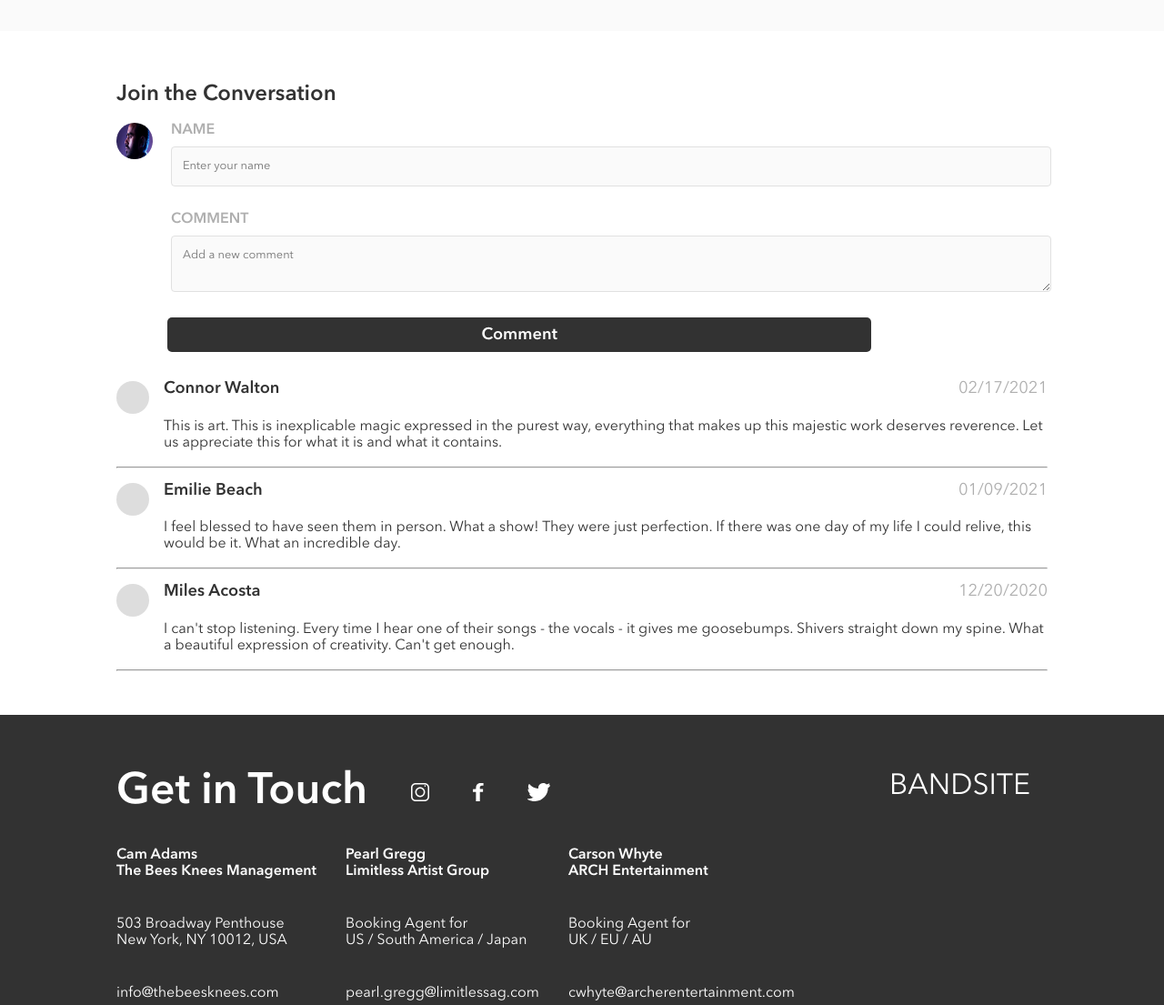
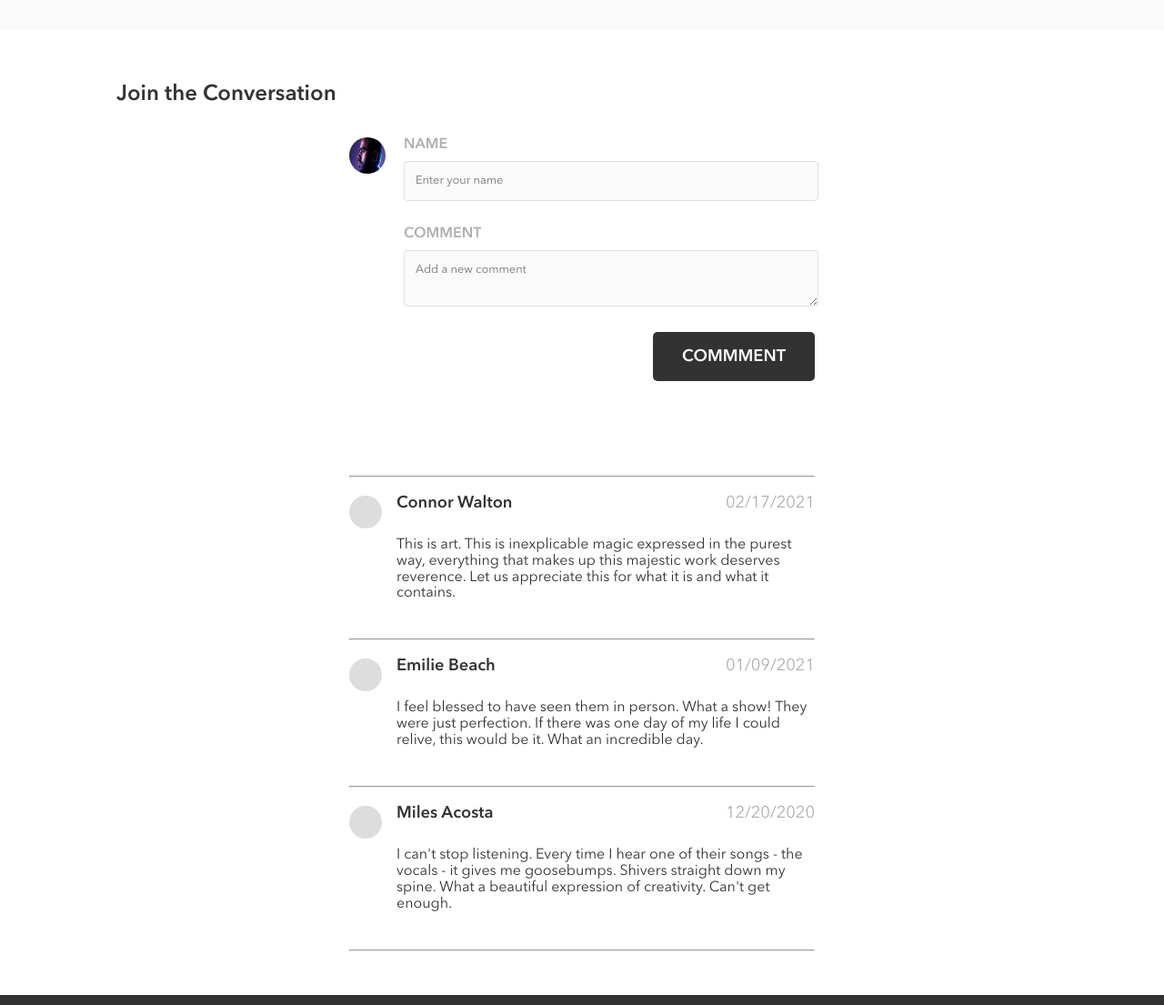
Before and after one commit to zachrihall/zachri-hall-band-site, a plain HTML site: page index.html in a window 1280 px wide. Shown: the part 3400-4505 px from the top of the page at 91% size. Drawn offline with Linux system fonts and the light colour scheme.

Commit message:
added default shows and comments

```diff
--- a/index.html
+++ b/index.html
@@ -92,6 +92,7 @@
 
     <section class="reviews">
         <h1 class="reviews__title">Join the Conversation</h1>
+        <div class="reviews__content">
             <div class="reviews__write-comment">
                 <img src="./assets/images/Mohan-muruge.jpg" alt="" class="reviews__write-comment-user-picture">
                 <div class="reviews__write-comment-container">
@@ -101,19 +102,31 @@
                             <input type="text" class="reviews__write-comment-name-input" name="name-input"
                                 placeholder="Enter your name">
                         </div>
-
                         <div class="reviews__write-comment-input-container">
                             <label class="reviews__write-comment-label" for="textarea"
                                 value="Enter your name">COMMENT</label>
                             <textarea class="reviews__write-comment-textarea" name="textarea-input"
                                 placeholder="Add a new comment"></textarea>
                         </div>
-
-                    <button class="reviews__write-comment-submit">Comment</button>
+                        <button class="reviews__write-comment-submit">COMMMENT</button>
                     </form>
                 </div>
             </div>
             <div class="reviews__comments">
+                <div class="reviews__comments-comment review__comments-comment--connor">
+                    <!-- Empty comment-->
+                    <div class="reviews__comments-container-user-picture-container">
+                        <!-- <div class="reviews__comments-container-user-picture"></div> -->
+                    </div>
+                    <div class="review__comments-info-container">
+                        <div class="reviews__comments-container">
+                            <p class="reviews__comments-container-user-name"></p>
+                            <p class="reviews__comments-container-when"></p>
+                        </div>
+                        <p class="reviews__comments-comment"></p>
+                    </div>
+                </div>
+                <hr>
 
                 <div class="reviews__comments-comment review__comments-comment--connor">
                     <!-- Default comment 1: Connor Walton -->
@@ -121,7 +134,6 @@
                     <div class="reviews__comments-container-user-picture-container">
                         <div class="reviews__comments-container-user-picture"></div>
                     </div>
-
                     <div class="review__comments-info-container">
                         <div class="reviews__comments-container">
                             <p class="reviews__comments-container-user-name">Connor Walton</p>
@@ -163,9 +175,7 @@
                     </div>
                 </div>
                 <hr>
-
-
-
+            </div>
         </div>
     </section>
 
--- a/scripts/index-page.js
+++ b/scripts/index-page.js
@@ -0,0 +1,8 @@
+// 1. create the variables using the DOM API
+const userName = document.querySelector;
+
+// 2. Assign the variables to objects using the same structure
+
+// 3. Store the new comment object in an array
+
+// 4. have a function called displayComment() to loop through the objects in the array and display them
--- a/styles/bio.scss
+++ b/styles/bio.scss
@@ -200,10 +200,21 @@
         @include mobile-section-header;
     }
 
+    &__content {
+        @include tablet {
+            padding: 0rem 6rem;
+        }
+
+        @include desktop {
+            padding: 0rem 16rem;
+        }
+    }
+
     &__write-comment {
         flex-direction: row;
         justify-content: start;
         gap: 1rem;
+        padding-top: 1rem;
 
         &-input-container{
             gap: 0.25rem;
@@ -242,10 +253,16 @@
             background-color: #323232;
             color: #fff;
             border-radius: 5px;
-            width: 80%;
+            width: 100%;
             padding: 0.5rem;
             font-weight: 600;
             border: none;
+
+            @include tablet {
+                align-self: end;
+                width: fit-content;
+                padding: 1rem 2rem;
+            }
         }
 
         &-name-input {
@@ -264,7 +281,7 @@
             flex-direction: row;
             font-size: 1rem;
             gap: 1rem;
-            padding: 1rem 0rem 0.5rem 0rem;
+            padding: 1.25rem 0rem;
         }
         &-container {
             display: flex;
--- a/styles/partials/_mixins.scss
+++ b/styles/partials/_mixins.scss
@@ -1,6 +1,11 @@
 @use "./fonts" as *;
 @use "./variables" as *;
 
+@mixin mobile {
+    @media (min-width: 320px) {
+        @content;
+    }
+}
 @mixin tablet() {
     @media (min-width: 769px) {
         @content;
--- a/styles/shows.scss
+++ b/styles/shows.scss
@@ -54,18 +54,54 @@
     display: flex;
     flex-direction: column;
 
+    @include desktop {
+        flex-direction: row;
+        justify-content: space-between;
+    }
+
     &__shows-list {
         padding: 0rem;
         list-style-type: none;
+    }
 
+    &__tablet-desktop-list {
+        display: flex;
+        flex-direction: row;
+        gap: 4rem;
+        padding: 0rem;
+
+        &-item {
+            display: none;
+
+            @include tablet {
+                display: flex;
+            }
+
+            ;
+
+            @include mobile-body-copy;
+            color: $silver;
+            font-weight: 600;
+            font-size: 1rem;
+            list-style-type: none;
+        }
     }
 
     &__title {
         @include mobile-section-header;
         padding: 1.5rem 0rem;
+
+        @include desktop {
+            padding: 0rem;
+        }
     }
 
     &__show {
+        position: relative;
+
+        &-break{
+            margin-top: 2rem;
+        }
 
         &-div {
             gap: 1rem;
@@ -77,9 +113,17 @@
             background-color: #323232;
             color: #fff;
             border-radius: 5px;
-            width: 80%;
+            width: 100%;
             padding: 0.5rem;
             font-weight: 600;
+            align-self: center;
+
+            @include tablet {
+                width: fit-content;
+                padding: 1rem 2rem;
+                align-self: end;
+
+            }
 
         }
 
@@ -88,6 +132,16 @@
             display: flex;
             flex-direction: column;
             gap: 1.75rem;
+
+            @include tablet {
+                flex-direction: row;
+                justify-content: space-between;
+                width: 100%;
+            }
+
+            @include desktop {
+                gap: 4rem;
+            }
         }
 
         &-title {
@@ -95,6 +149,10 @@
             color: $silver;
             font-weight: 600;
             font-size: 1rem;
+
+            // @include tablet {
+            //     display: none;
+            // }
         }
 
 
@@ -107,6 +165,11 @@
                 font-weight: 600;
             }
 
+            @include tablet {
+                padding-top: 4rem;
+                padding-bottom: 1.25rem;
+            }
+
         }
     }
 }
```
Also changed, not shown: pages/shows.html (+13 -1 lines), styles/bio.css, styles/shows.css, 2 other files. Lines whose indentation alone changed are shown as unchanged.
